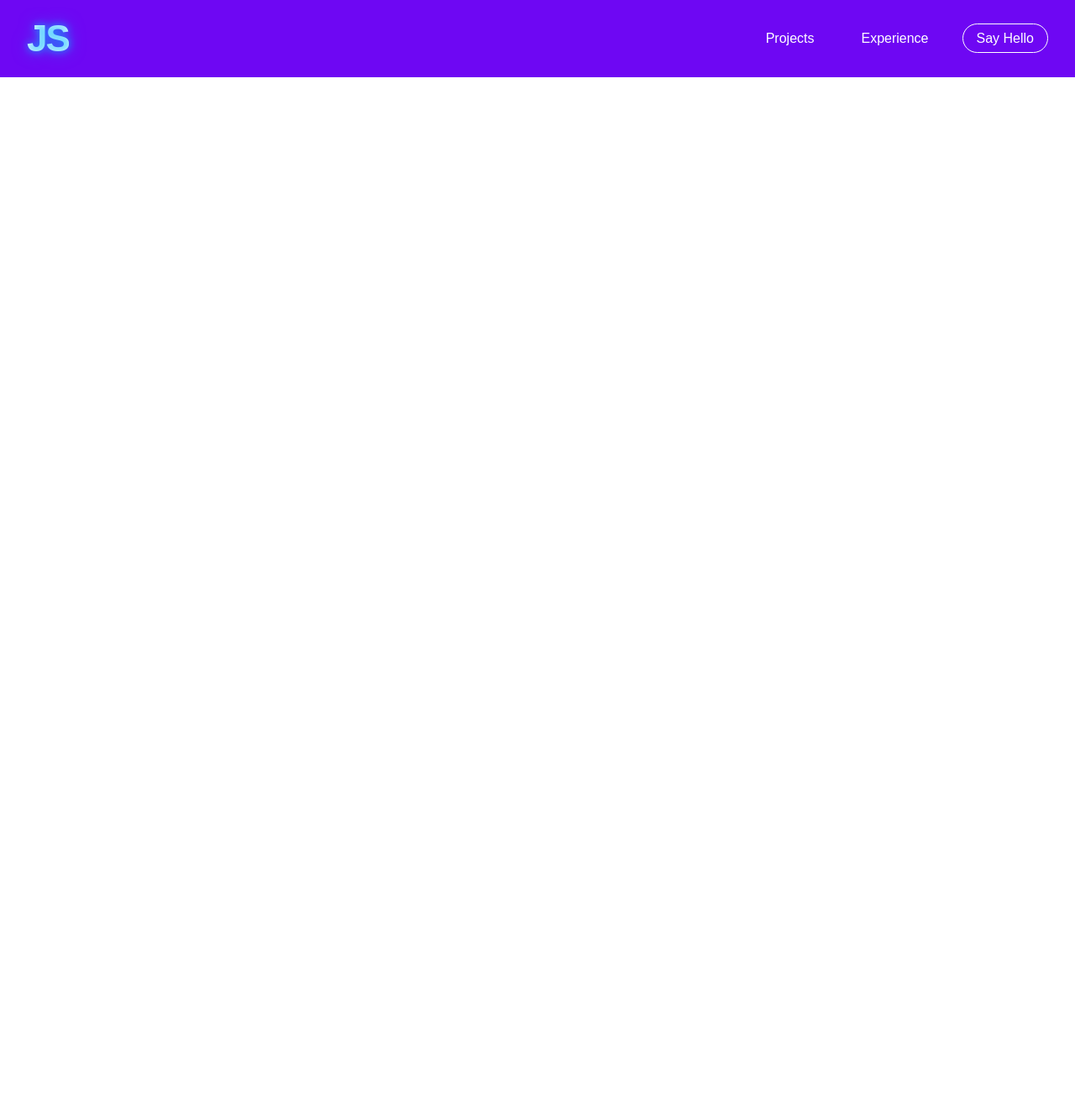
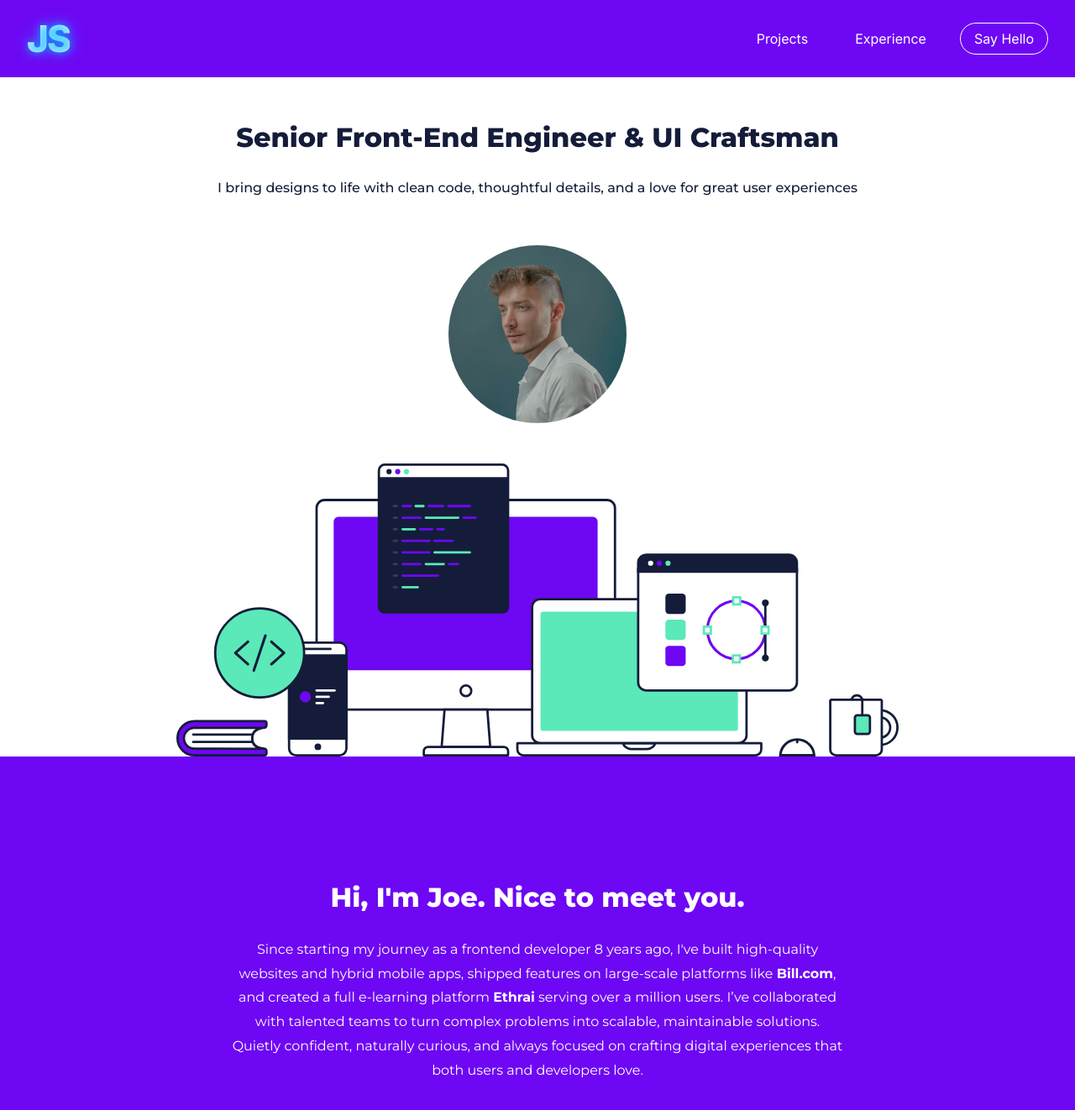
Before and after one commit to joesleiman/Portfolio, a Next.js app: page / in a window 1280 px wide. Shown: the top 1322 px of the page at 84% size. Before the commit the page ends 800 px from the top, so only its background shows below. Built offline with nearby package versions, Linux system fonts and the light colour scheme.

Commit message:
add hero and intro section

```diff
--- /dev/null
+++ b/src/app/components/footer/Footer.tsx
@@ -0,0 +1,6 @@
+
+export default function Footer() {
+    return (
+        <></>
+    );
+}
--- a/src/app/components/header/Header.tsx
+++ b/src/app/components/header/Header.tsx
@@ -10,9 +10,9 @@ export default function Header() {
             <nav aria-label="Main navigation">
                 <ul className="flex gap-6">
                     <li>
-                        <Link href="/projects" className="text-[var(--color-tertiary)]
-                                                          hover:text-[var(--color-primary)]
-                                                          hover:bg-[var(--color-tertiary)]
+                        <Link href="/projects" className="text-(--color-tertiary)
+                                                          hover:text-(--color-primary)
+                                                          hover:bg-(--color-tertiary)
                                                           rounded-[20px]
                                                           px-4 py-2
                                                           transition duration-300">
@@ -20,9 +20,9 @@ export default function Header() {
                         </Link>
                     </li>
                     <li>
-                        <Link href="/experience" className="text-[var(--color-tertiary)]
-                                                            hover:text-[var(--color-primary)]
-                                                            hover:bg-[var(--color-tertiary)]
+                        <Link href="/experience" className="text-(--color-tertiary)
+                                                            hover:text-(--color-primary)
+                                                            hover:bg-(--color-tertiary)
                                                             rounded-[20px]
                                                             px-4 py-2
                                                             transition duration-300">
--- /dev/null
+++ b/src/app/components/hero/Hero.tsx
@@ -0,0 +1,26 @@
+import Image from 'next/image';
+import linkedinProfile from '@/app/assets/images/linkedin-profile.jpg';
+import heroDevices from '@/app/assets/images/hero-devices.svg';
+
+export default function Hero() {
+    return (
+        <section className='px-8'>
+            <div className='flex flex-col items-center pt-[3rem] pb-[3rem]'>
+                <h1 className='text-(--color-secondary)
+                               text-[2rem]
+                               mb-[1.5rem]
+                               font-extrabold'>
+                                Senior Front-End Engineer & UI Craftsman
+                </h1>
+                <h2 className='font-medium mb-[1.5rem]'>
+                    I bring designs to life with clean code, thoughtful details, and a love for great user experiences
+                </h2>
+                <Image className='rounded-full w-[212px] mt-[2rem]'
+                       src={linkedinProfile}
+                       alt='LinkedIn Profile'/>
+            </div>
+            <Image src={heroDevices} alt='Hero Devices'
+                   className='h-auto max-w-[860px] mx-auto '/>
+        </section>
+    );
+}
--- /dev/null
+++ b/src/app/components/intro/Intro.tsx
@@ -0,0 +1,21 @@
+import Image from 'next/image';
+import linkedinProfile from '@/app/assets/images/linkedin-profile.jpg';
+import heroDevices from '@/app/assets/images/hero-devices.svg';
+
+export default function Intro() {
+    return (
+        <section className='px-8 pt-[9rem] pb-[18rem] bg-(--color-primary) text-(--color-tertiary)'>
+            <div className='w-[60%] mx-auto'>
+                <h1 className='text-[2rem]
+                               mb-[1.5rem]
+                               text-center
+                               font-extrabold'>
+                    Hi, I'm Joe. Nice to meet you.
+                </h1>
+                <h2 className='leading-[1.8rem] text-center'>
+                  Since starting my journey as a frontend developer 8 years ago, I've built high-quality websites and hybrid mobile apps, shipped features on large-scale platforms like <strong>Bill.com</strong>, and created a full e-learning platform <strong>Ethrai</strong> serving over a million users. I’ve collaborated with talented teams to turn complex problems into scalable, maintainable solutions. Quietly confident, naturally curious, and always focused on crafting digital experiences that both users and developers love.
+                </h2>
+            </div>
+        </section>
+    );
+}
--- a/src/app/globals.css
+++ b/src/app/globals.css
@@ -12,10 +12,14 @@
 html,
 body {
   scroll-behavior: smooth;
-  font-family: var(--font-family-europa);
+  font-family: var(--font-inter), sans-serif;
   color: var(--color-secondary);
   font-weight: 400;
   line-height: 1.5;
   margin: 0;
   font-size: var(--font-size-base);
 }
+
+h1, h2, h3, h4, h5, h6 {
+  font-family: var(--font-montserrat), sans-serif;
+}
--- a/src/app/layout.tsx
+++ b/src/app/layout.tsx
@@ -1,20 +1,22 @@
 import type { Metadata } from "next";
-import { Geist, Geist_Mono } from "next/font/google";
+import { Inter, Montserrat } from 'next/font/google';
 import "./globals.css";
 
-const geistSans = Geist({
-  variable: "--font-geist-sans",
-  subsets: ["latin"],
-});
+const inter = Inter({
+  subsets: ['latin'],
+  display: 'swap',
+  variable: '--font-inter',
+})
 
-const geistMono = Geist_Mono({
-  variable: "--font-geist-mono",
-  subsets: ["latin"],
-});
+const montserrat = Montserrat({
+  subsets: ['latin'],
+  display: 'swap',
+  variable: '--font-montserrat',
+})
 
 export const metadata: Metadata = {
-  title: "Create Next App",
-  description: "Generated by create next app",
+  title: "Joe Sleiman | Portfolio",
+  description: "Showcase my projects, experience and my Bio",
 };
 
 export default function RootLayout({
@@ -29,7 +31,7 @@ export default function RootLayout({
        <title>Joe Sleiman Portfolio</title>
       </head>
       <body
-        className={`${geistSans.variable} ${geistMono.variable} antialiased`}
+        className={`${inter.variable} ${montserrat.variable} antialiased`}
       >
         {children}
       </body>
--- a/src/app/page.tsx
+++ b/src/app/page.tsx
@@ -1,9 +1,19 @@
+import Footer from "./components/footer/Footer";
 import Header from "./components/header/Header";
+import Hero from "./components/hero/Hero";
+import Intro from "./components/intro/Intro";
 
 export default function Home() {
   return (
     <>
       <Header />
+      <main>
+        <Hero />
+        <Intro />
+      </main>
+      <footer>
+        <Footer />
+      </footer>
     </>
   );
 }
--- a/src/app/styles/variable.css
+++ b/src/app/styles/variable.css
@@ -5,7 +5,6 @@
   --color-tertiary: #ffffff;
 
   /* Fonts */
-  --font-family-europa: "europa", sans-serif;
   --font-size-base: 16px;
 
   /* Layout */
```
Also changed, not shown: src/app/assets/images/hero-devices.svg (added), src/app/assets/images/linkedin-profile.jpg (added).
